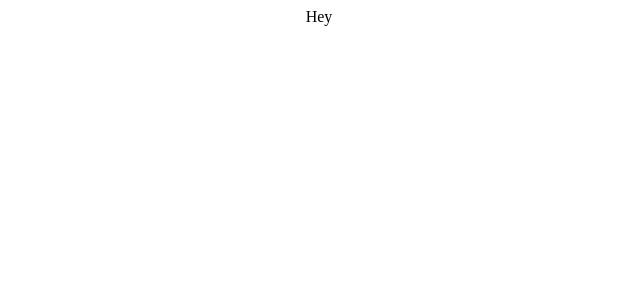
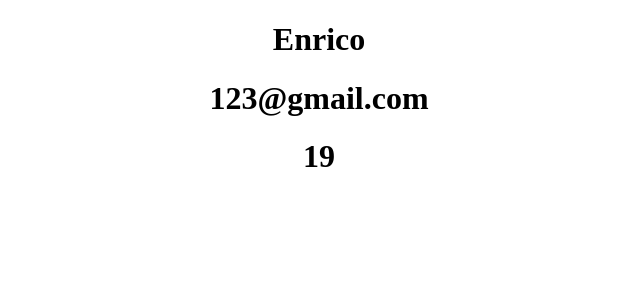
Before and after one commit to manienrico/typescript-app, a React (Create React App) app: page / in a window 1280 px wide. Shown: the top 300 px of the page, without its empty margins (321-961 px from the left). Built offline with nearby package versions, Linux system fonts and the light colour scheme.

Commit message:
functional component, interface and props in typescript

```diff
--- a/src/App.tsx
+++ b/src/App.tsx
@@ -1,5 +1,6 @@
 import React,{FC} from 'react';
 import './App.css';
+import { Person } from './components/Person';
 
 const App:FC = () => {
 
@@ -18,7 +19,7 @@ const App:FC = () => {
 
   return (
     <div className="App">
-     Hey
+     <Person name='Enrico' age={19} email='123@gmail.com' />
     </div>
   );
 }
--- /dev/null
+++ b/src/components/Person.tsx
@@ -0,0 +1,22 @@
+import {FC} from 'react';
+
+interface Props {
+    name: string;
+    age: number;
+    email: string;
+    //getName: (name:string) => string;
+}
+
+export const Person:FC<Props> = ({name,age,email}) => {
+
+    //const [country,setCountry] = useState("")
+
+
+    return (
+    <div>
+      <h1>{name}</h1>
+      <h1>{email}</h1>
+      <h1>{age}</h1>
+    </div>
+  );
+}
```
